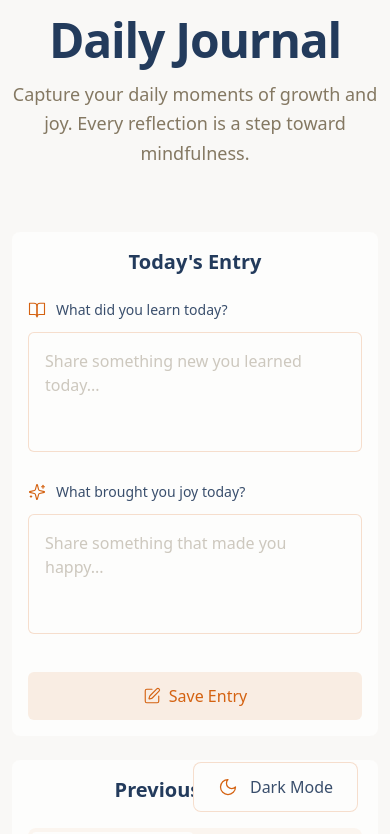
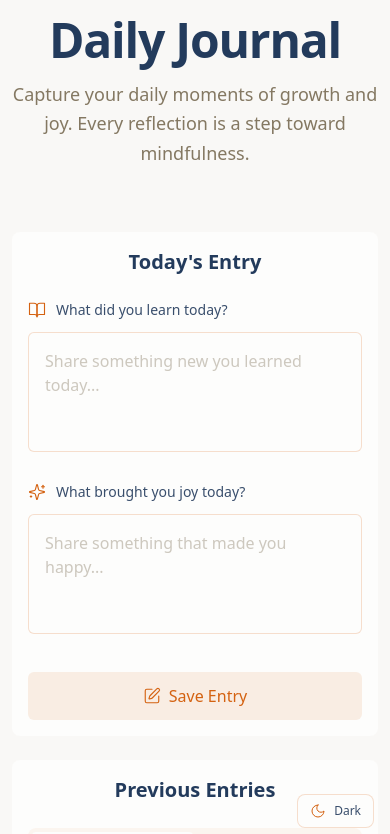
Before and after one commit to morhendos/quick-journal-app, a Next.js app: page / in a window 390 px wide. Shown: the top 834 px of the page. Built offline with nearby package versions, Linux system fonts and the light colour scheme.

Commit message:
feat: improve ThemeToggle mobile responsiveness

```diff
--- a/src/components/ThemeToggle.tsx
+++ b/src/components/ThemeToggle.tsx
@@ -17,19 +17,30 @@ export function ThemeToggle() {
   return (
     <button
       onClick={() => setTheme(theme === 'dark' ? 'light' : 'dark')}
-      className="fixed bottom-8 right-8 px-6 py-3 rounded-lg
-        bg-paper paper-texture journal-shadow border border-accent/20
-        hover:scale-102 active:scale-98 transition-all duration-200
-        flex items-center gap-3 text-ink/90 journal-text journal-button"
+      className="
+        fixed sm:bottom-8 sm:right-8
+        bottom-4 right-4
+        px-3 sm:px-6
+        py-2 sm:py-3
+        rounded-lg
+        bg-paper paper-texture journal-shadow
+        border border-accent/20
+        hover:scale-102 active:scale-98
+        transition-all duration-200
+        flex items-center gap-2 sm:gap-3
+        text-ink/90 journal-text journal-button
+        text-xs sm:text-base
+      "
       aria-label="Toggle theme"
     >
       {theme === 'dark' ? (
-        <Sun size={20} className="text-accent" strokeWidth={1.5} />
+        <Sun size={16} className="text-accent sm:size-5" strokeWidth={1.5} />
       ) : (
-        <Moon size={20} className="text-accent" strokeWidth={1.5} />
+        <Moon size={16} className="text-accent sm:size-5" strokeWidth={1.5} />
       )}
       <span className="font-medium">
-        {theme === 'dark' ? 'Light Mode' : 'Dark Mode'}
+        {theme === 'dark' ? 'Light' : 'Dark'}
+        <span className="hidden sm:inline"> Mode</span>
       </span>
     </button>
   );
```
